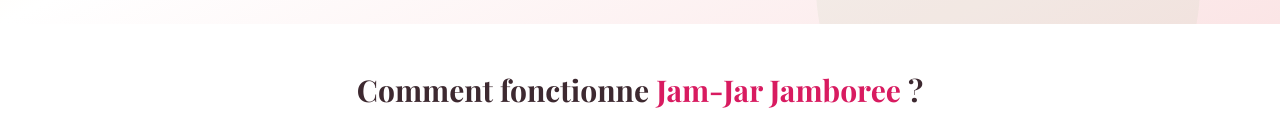
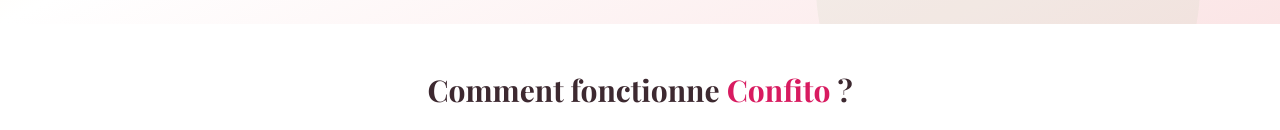
Before and after one commit to TheSkyfred/confito-57d2c83e, a React (Vite) app: page / in a window 1280 px wide. Shown: the part 670-800 px from the top of the page. Built offline with nearby package versions, Linux system fonts and the light colour scheme.

Commit message:
Rename application
Rename the application name across all pages.

```diff
--- a/src/pages/Index.tsx
+++ b/src/pages/Index.tsx
@@ -1,3 +1,4 @@
+
 import React from 'react'
 import Header from '@/components/Header'
 import Footer from '@/components/Footer'
@@ -197,7 +198,7 @@ const Index = () => {
         <section className="py-12 bg-white">
           <div className="container">
             <h2 className="text-2xl md:text-3xl font-serif font-bold text-center mb-10">
-              Comment fonctionne <span className="text-jam-raspberry">Jam-Jar Jamboree</span> ?
+              Comment fonctionne <span className="text-jam-raspberry">Confito</span> ?
             </h2>
 
             <div className="grid grid-cols-1 md:grid-cols-2 lg:grid-cols-4 gap-8">
```
